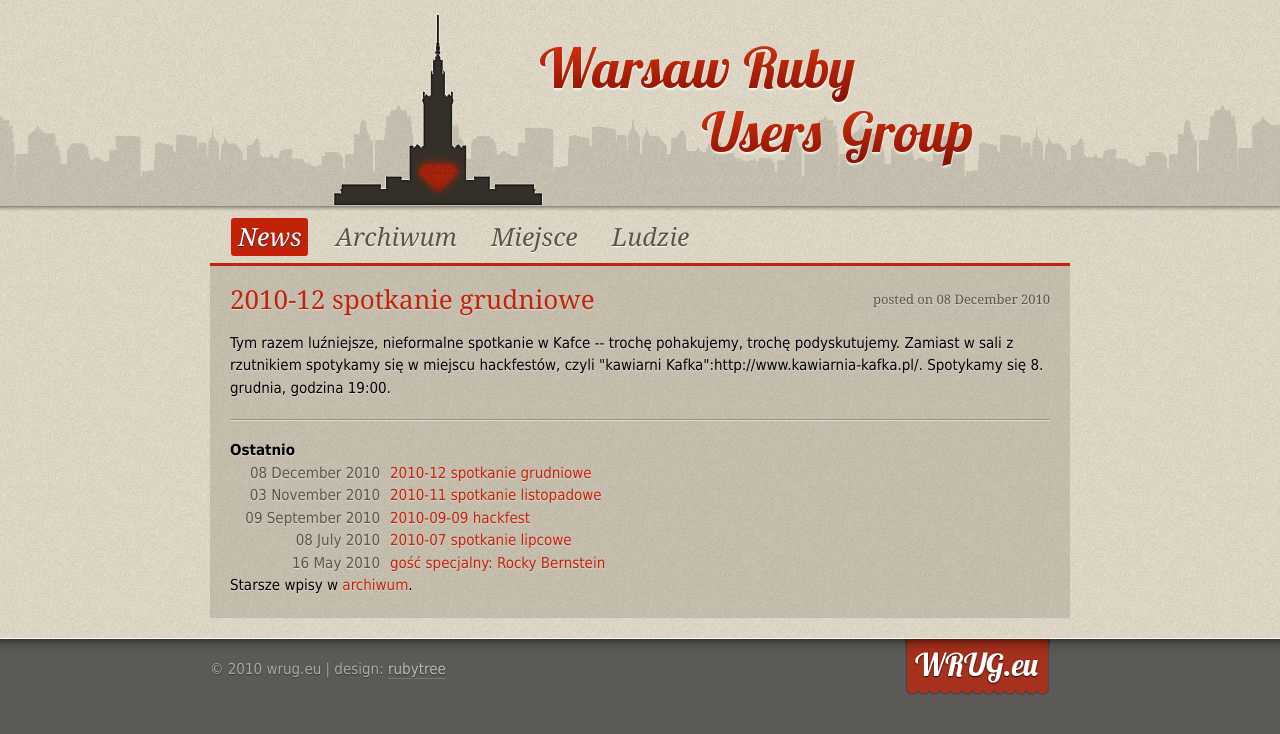
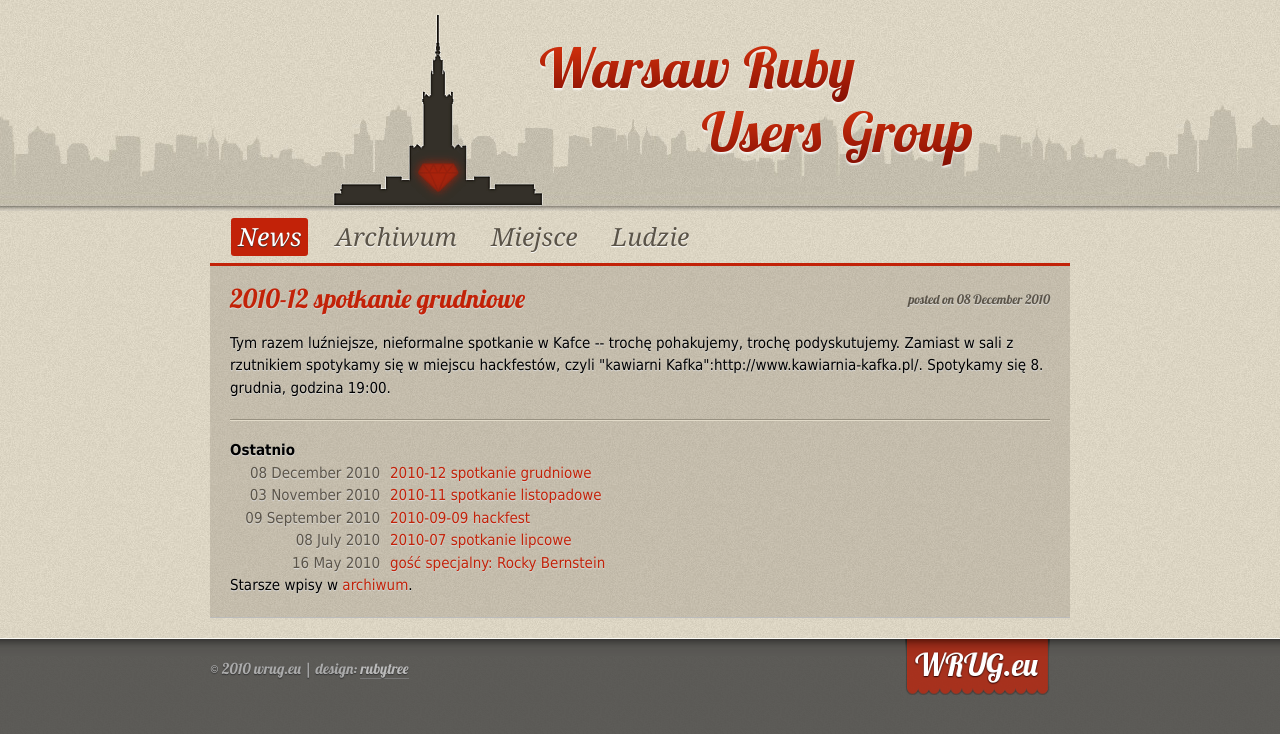
Before and after one commit to wrug/wrug.eu, a Jekyll site: the page built from index.html, in a window 1280 px wide. Shown: the top 734 px of the page. Built offline with Jekyll 4.4.1, drawn with Linux system fonts in a browser that asks for light colours.

Commit message:
Awesome Lobster font in header and footer

```diff
--- a/_layouts/default.html
+++ b/_layouts/default.html
@@ -2,6 +2,7 @@
 <html lang="pl">
 <head>
 	<meta charset="UTF-8">
+  <link  href="//fonts.googleapis.com/css?family=Lobster:regular" rel="stylesheet" type="text/css" >
   <link rel="stylesheet" href="/stylesheets/reset.css" type="text/css" media="screen" charset="utf-8">
   <link rel="stylesheet" href="/stylesheets/master.css" type="text/css" media="screen" charset="utf-8">
   <meta name="description" content="website of Warsaw Ruby Users Group" />
@@ -39,7 +40,8 @@
             <li {% if page.section == 'place' %}class="active"{% endif %}>
               <a href="/place" title="Miejsce spotkań">Miejsce</a></li>
             <li>
-              <a href="#" title="">Ludzie</a></li>
+            <li {% if page.section == 'people' %}class="active"{% endif %}>
+              <a href="/people" title="Ludzie">Ludzie</a></li>
           </ul>
         </nav>
         {{ content }}
--- /dev/null
+++ b/people.html
@@ -0,0 +1,5 @@
+---
+layout: default
+title: Ludzie
+section: people
+---
--- a/stylesheets/master.css
+++ b/stylesheets/master.css
@@ -120,7 +120,7 @@
   background: transparent url(/images/footer.png) 0 0 repeat-x;
   color: #aaa;
   padding:20px;
-  font: normal 15px/1.5em Tahoma, Arial, Verdana, sans-serif;
+  font: normal 15px/1.5em Lobster, Tahoma, Arial, Verdana, sans-serif;
   text-shadow: 0 1px 1px #333;
   -moz-text-shadow: 0 1px 1px #333;
   -webkit-text-shadow: 0 1px 1px #333;
@@ -160,7 +160,7 @@
 }
 
   article h1 {
-    font: normal 26px/1em Georgia, "Times New Roman", Times New Roman, serif;
+    font: normal 26px/1em Lobster, Georgia, "Times New Roman", Times New Roman, serif;
     color: #c22208;
     text-shadow: 0 1px 1px #ddd;
     -moz-text-shadow: 0 1px 1px #ddd;
```
